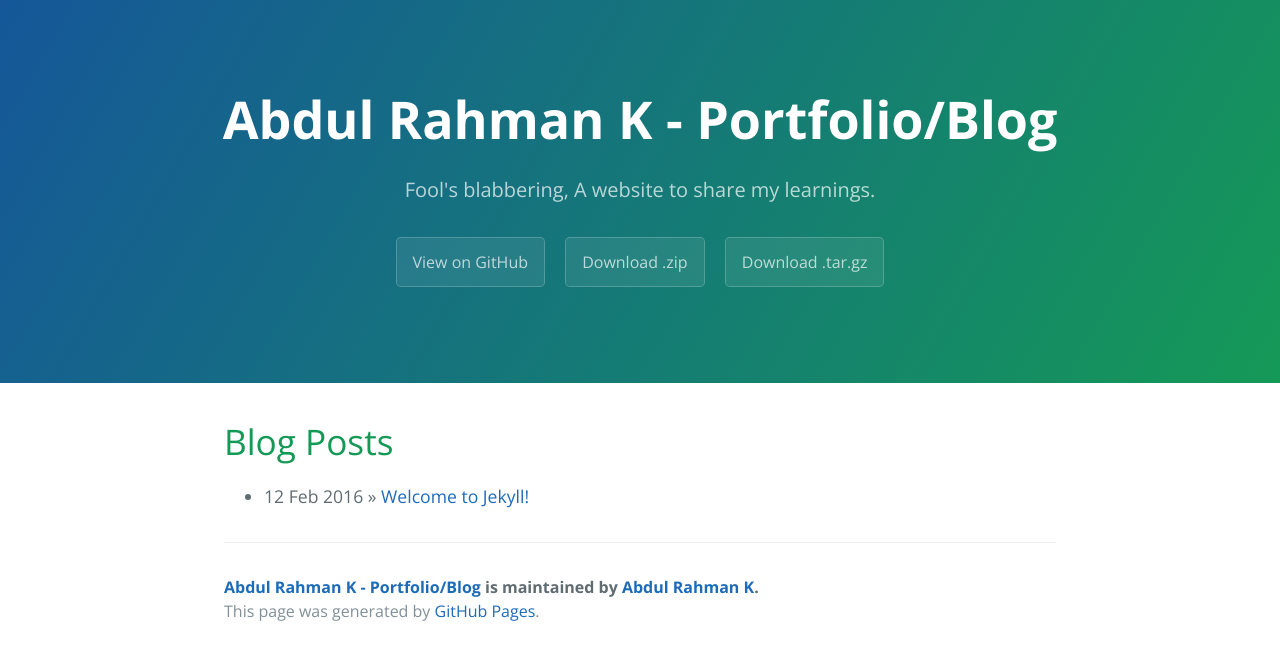
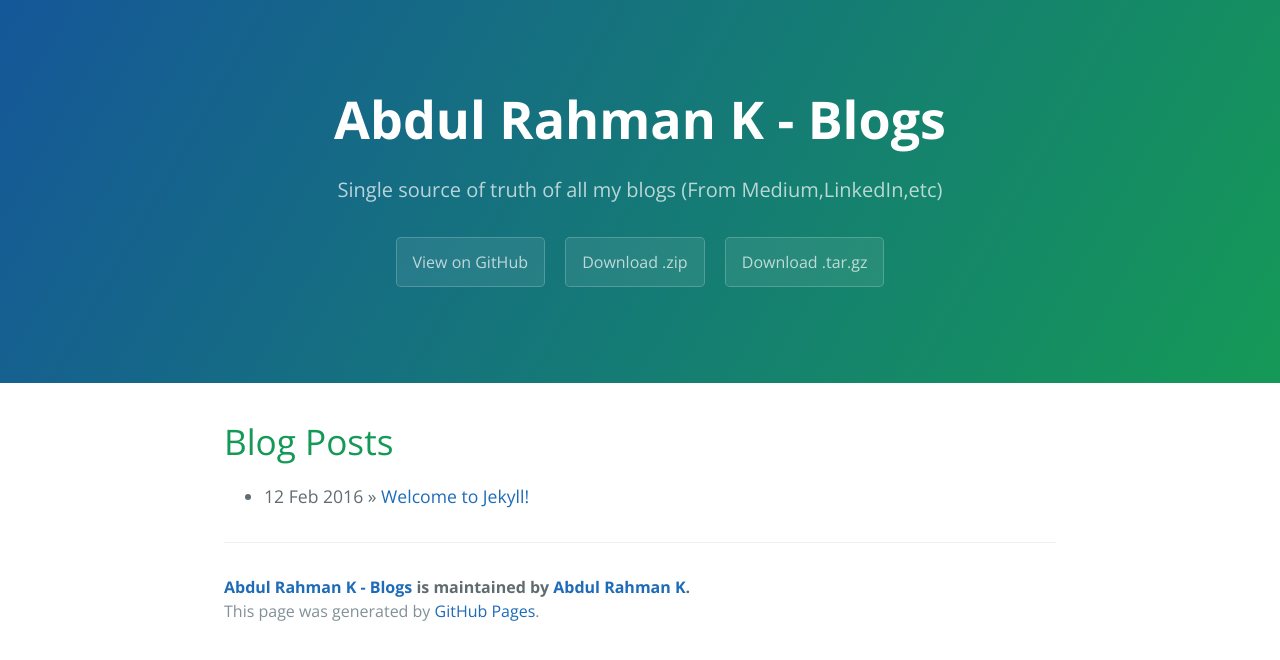
Before and after one commit to abdulrahmank/abdulrahmank.github.io, a Jekyll site: the page built from index.html, in a window 1280 px wide. Shown: the top 660 px of the page. Built offline with Jekyll 4.4.1, drawn with Linux system fonts in a browser that asks for light colours; the list of posts is cut into pages by our own code.

Commit message:
Update website description

```diff
--- a/_config.yml
+++ b/_config.yml
@@ -1,6 +1,6 @@
 # Setup
-title:        Abdul Rahman K - Portfolio/Blog
-tagline:      Fool's blabbering, A website to share my learnings.
+title:        Abdul Rahman K - Blogs
+tagline:      Single source of truth of all my blogs (From Medium,LinkedIn,etc)
 baseurl:      ""
 paginate:     1
 locale:       "en"
```
Also changed, not shown: 3 other files.
